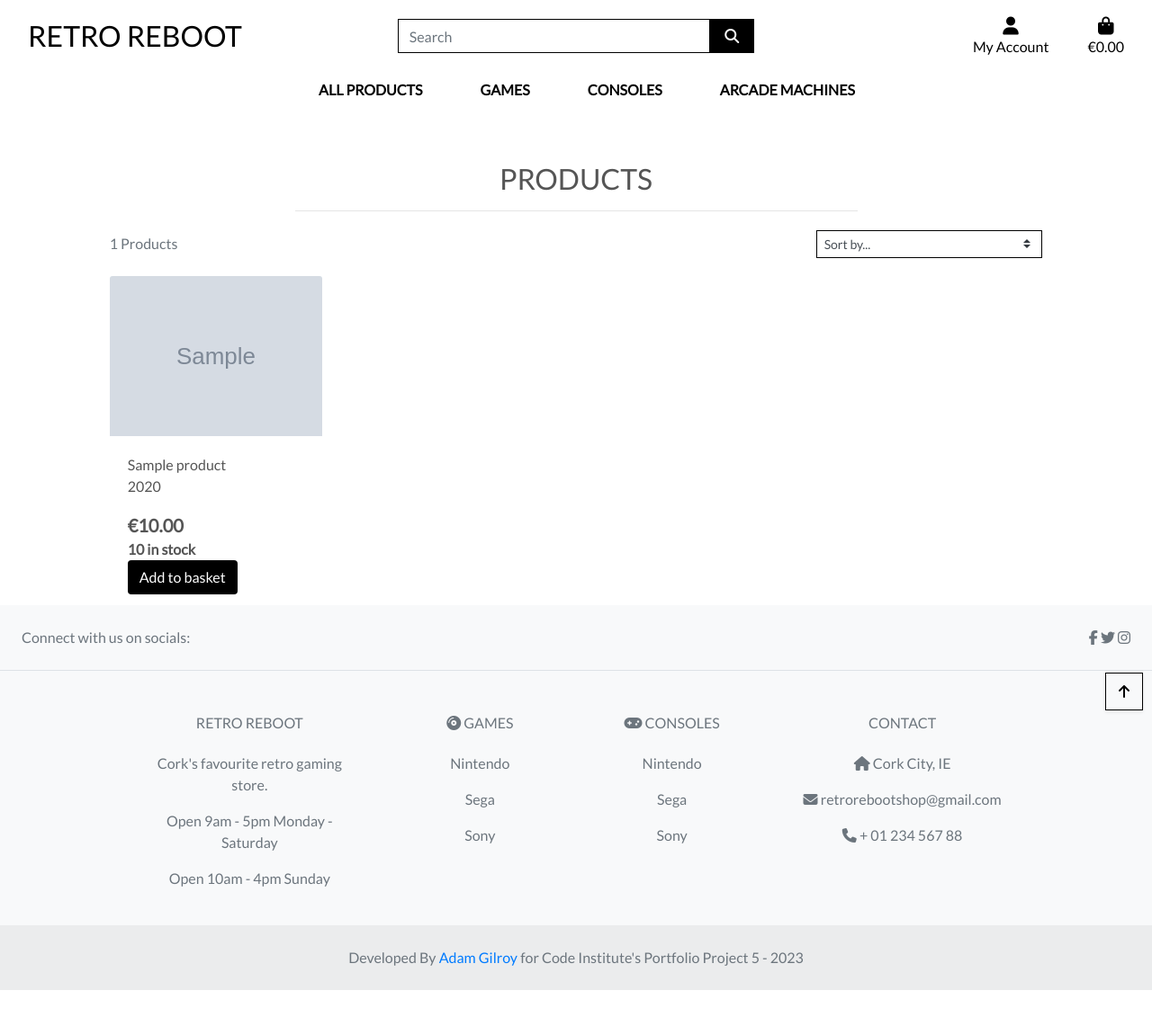
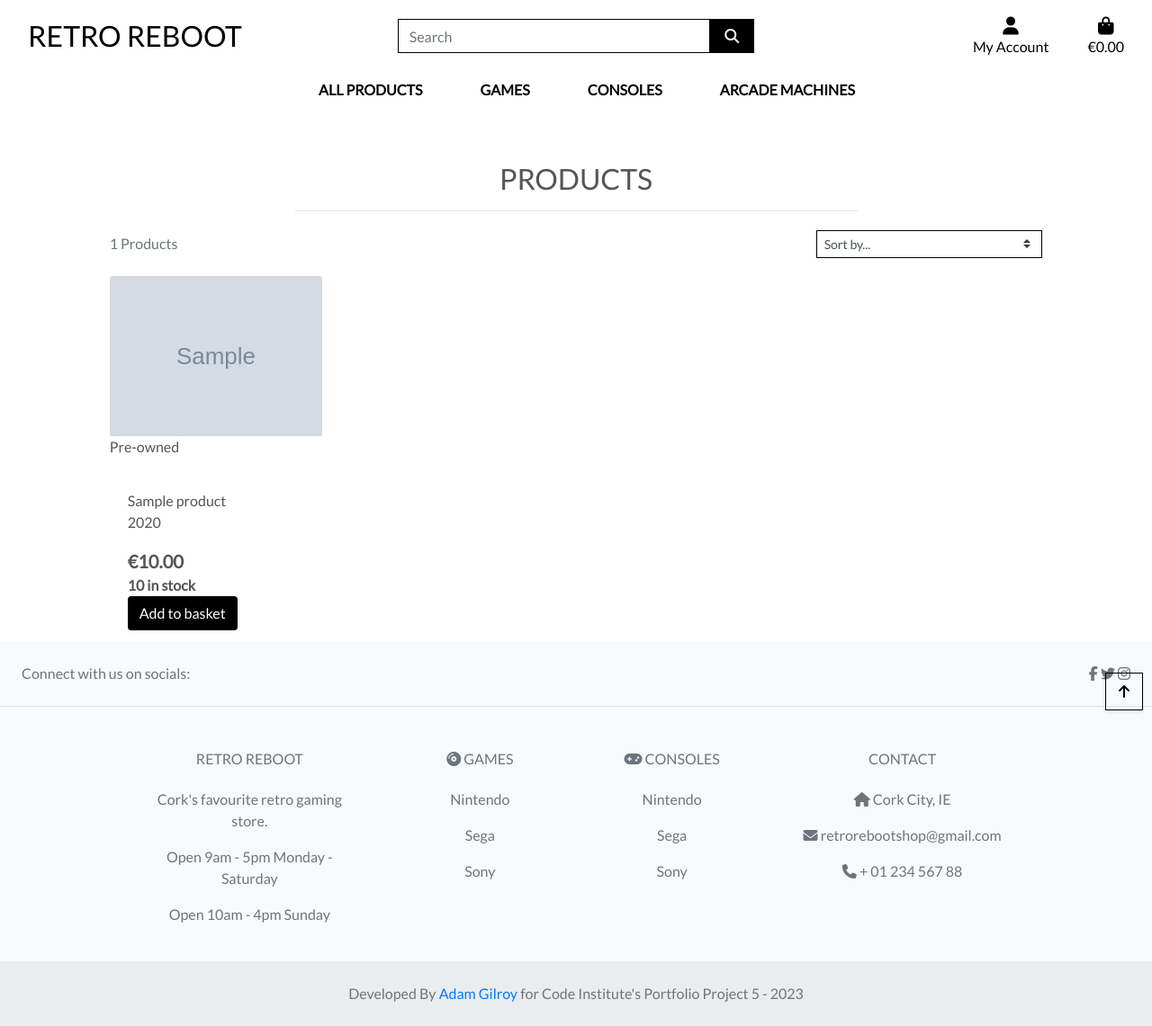
Before and after one commit to adamgilroy22/retro-reboot, a Django app: page /products/ in a window 1280 px wide. Shown: the whole page at 90% size. Before the commit the page ends 1101 px from the top, so only its background shows below. Run offline with Django 3.2, Linux system fonts and the light colour scheme; tables that the repository leaves empty hold one stand-in row (values such as "Sample post"); grey boxes marked "Sample" are stand-in pictures; some libraries are stand-ins or nearby versions.

Commit message:
Distinguish between new and used on products page

```diff
--- a/products/templates/products/products.html
+++ b/products/templates/products/products.html
@@ -56,6 +56,7 @@
                     {% for product in products %}
                         <div class="col-sm-6 col-md-6 col-lg-4 col-xl-3">
                             <div class="card h-100 border-0">
+                                <div class="image-container">
                                     {% if product.image %}
                                     <a href="{% url 'product_detail' product.id %}">
                                         <img class="card-img-top img-fluid" src="{{ product.image.url }}" alt="{{ product.name }}" height="auto" width="auto">
@@ -65,6 +66,14 @@
                                         <img class="card-img-top img-fluid" src="{{ MEDIA_URL }}no-image.png" alt="{{ product.name }}" height="auto" width="auto">
                                     </a>
                                     {% endif %}
+                                </div>
+                                <div class="image-flash">
+                                    {% if product.condition.name == "New" %}
+                                    <p class="condition">New in box</p>
+                                    {% else %}
+                                    <p class="condition">Pre-owned</p>
+                                    {% endif %}
+                                </div>
                                 <div class="card-body pb-0">
                                     <p class="mb-0">{{ product.name }}</p>
                                     <p>
```
Lines whose indentation alone changed are shown as unchanged.
